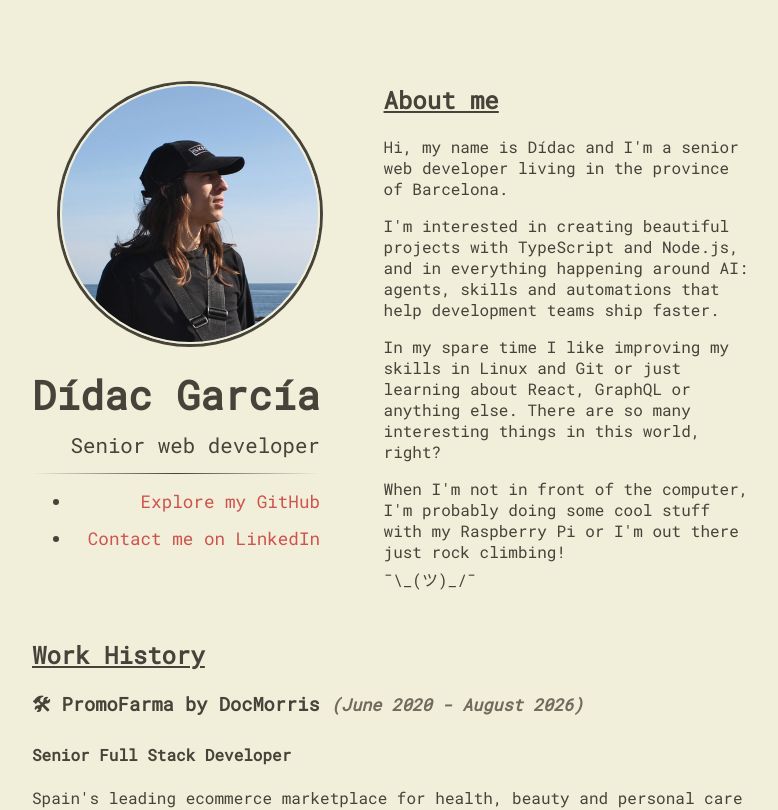
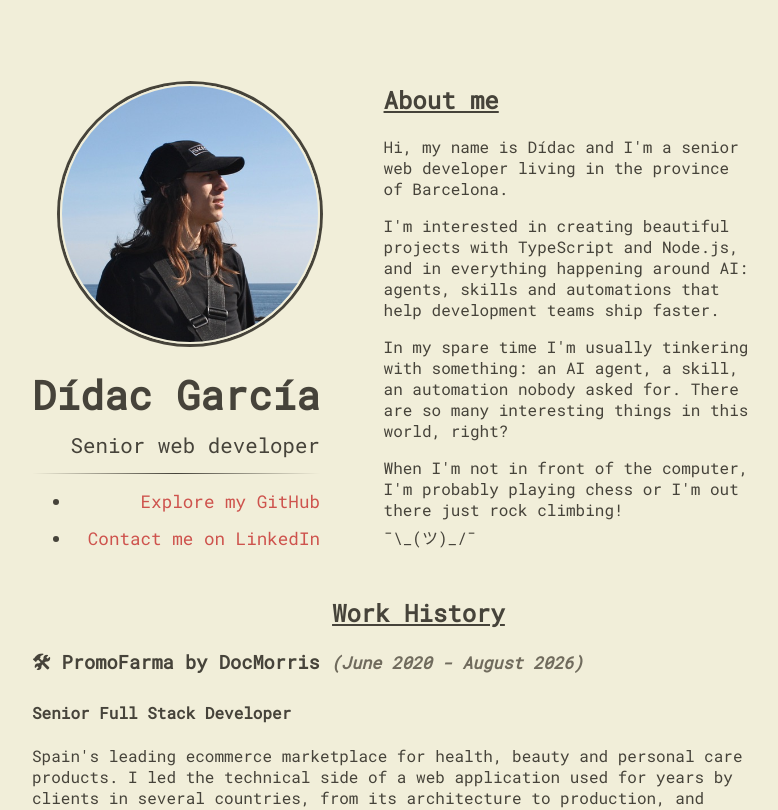
Before and after one commit to didaquis/didaquis.github.io, a Next.js app: page / in a window 1280 px wide. Shown: the top 810 px of the page, without its empty margins (246-1024 px from the left). Built offline with nearby package versions, Linux system fonts and the light colour scheme; some icons are missing.

Commit message:
Rewrite About me spare time paragraphs: AI tinkering, chess and climbing

```diff
--- a/components/AboutMe.js
+++ b/components/AboutMe.js
@@ -4,8 +4,8 @@
 			<h2>About me</h2>
 			<p>Hi, my name is Dídac and I'm a senior web developer living in the province of Barcelona.</p>
 			<p>I'm interested in creating beautiful projects with TypeScript and Node.js, and in everything happening around AI: agents, skills and automations that help development teams ship faster.</p>
-			<p>In my spare time I like improving my skills in Linux and Git or just learning about React, GraphQL or anything else. There are so many interesting things in this world, right?</p>
-			<p>When I'm not in front of the computer, I'm probably doing some cool stuff with my Raspberry Pi or I'm out there just rock climbing!<br /><span className="smile-face">¯\_(ツ)_/¯</span></p>
+			<p>In my spare time I'm usually tinkering with something: an AI agent, a skill, an automation nobody asked for. There are so many interesting things in this world, right?</p>
+			<p>When I'm not in front of the computer, I'm probably playing chess or I'm out there just rock climbing!<br /><span className="smile-face">¯\_(ツ)_/¯</span></p>
 		</section>
 	</main>
 )
```
